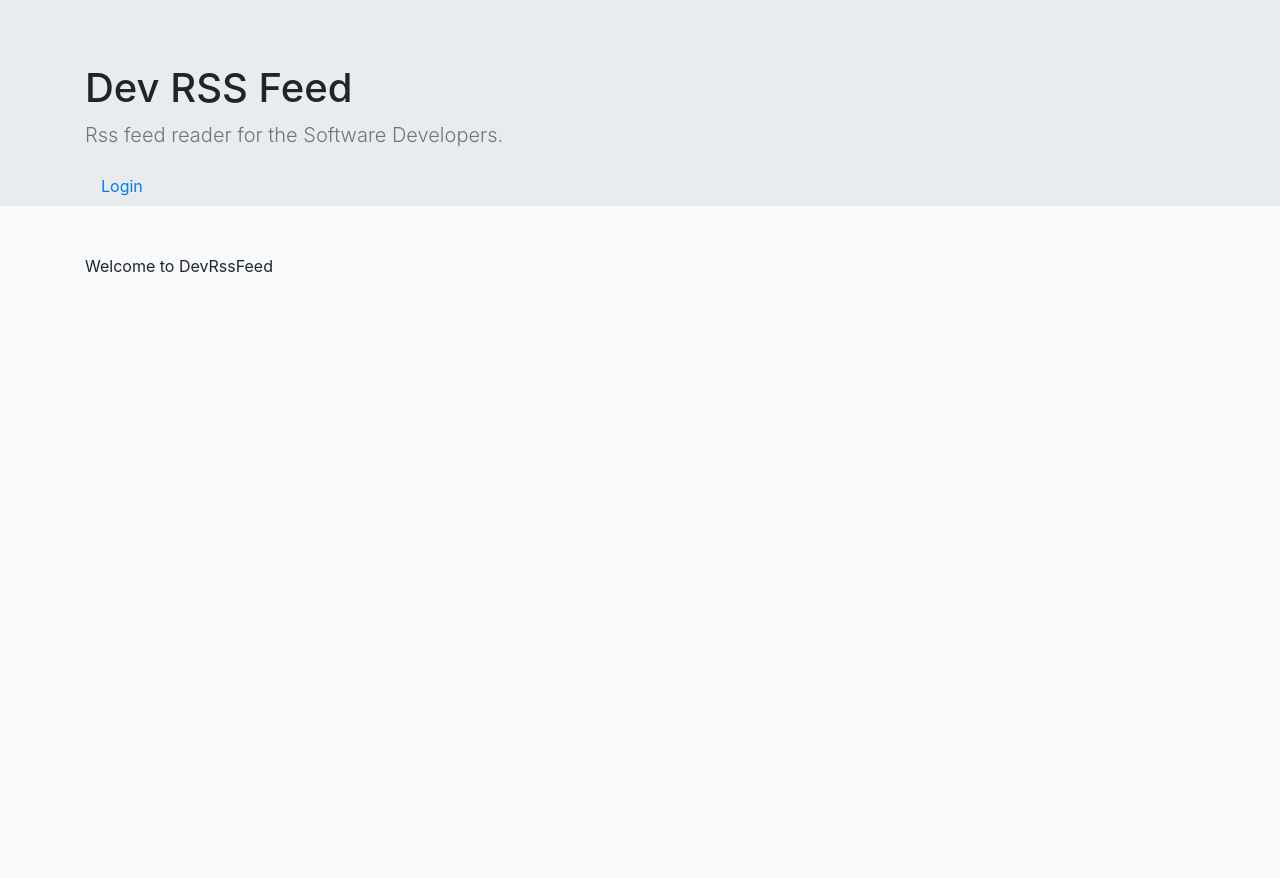
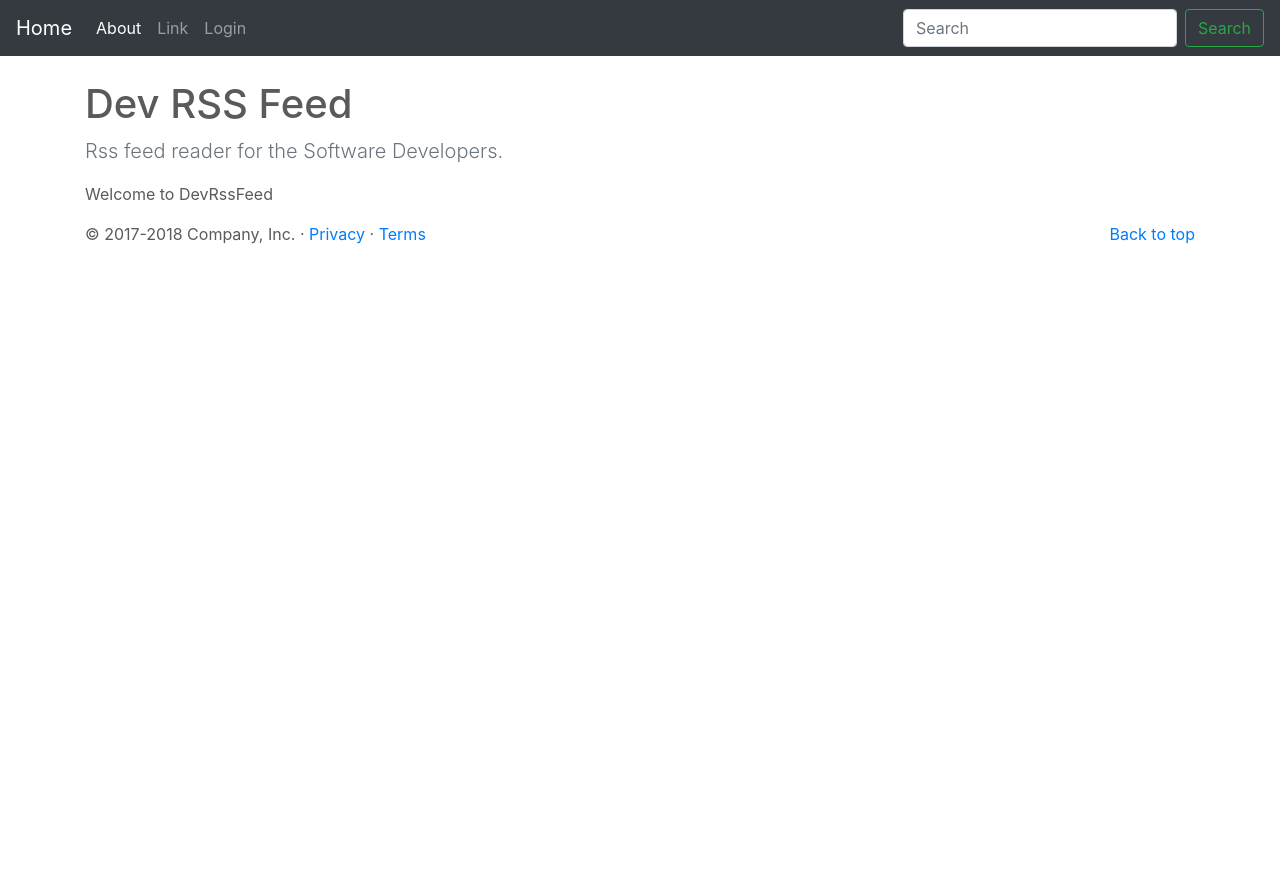
Before and after one commit to h-hub/hacknow-project, a Django app: page / in a window 1280 px wide. After the commit the page ends 244 px from the top, so only its background shows below. Run offline with Django 3.2, Linux system fonts and the light colour scheme; some libraries are stand-ins or nearby versions.

Commit message:
layout change and menu change

```diff
--- a/devRssReader/settings.py
+++ b/devRssReader/settings.py
@@ -85,6 +85,7 @@ WSGI_APPLICATION = 'devRssReader.wsgi.application'
 
 DATABASES = { 'default': dj_database_url.config(conn_max_age=500, ssl_require=True) }
 
+
 # Password validation
 # https://docs.djangoproject.com/en/3.0/ref/settings/#auth-password-validators
 
--- /dev/null
+++ b/static/base.css
@@ -0,0 +1,5 @@
+body {
+    padding-top: 5rem;
+    padding-bottom: 3rem;
+    color: #5a5a5a;
+}
--- a/templates/base.html
+++ b/templates/base.html
@@ -1,3 +1,5 @@
+{% load static %}
+
 {# Load the tag library #}
 {% load bootstrap4 %}
 
@@ -14,41 +16,70 @@
 <head>
     <meta charset="UTF-8">
     <title>Dev RSS Feed Reader</title>
+    <link rel="stylesheet" type="text/css" href="{% static "base.css" %}">
 </head>
 
 <body>
+    <header>
+        <nav class="navbar navbar-expand-md navbar-dark fixed-top bg-dark">
+            <a class="navbar-brand" href="/">Home</a>
+            <button class="navbar-toggler" type="button" data-toggle="collapse" data-target="#navbarSupportedContent"
+                aria-controls="navbarSupportedContent" aria-expanded="false" aria-label="Toggle navigation">
+                <span class="navbar-toggler-icon"></span>
+            </button>
 
-    <div class="jumbotron jumbotron-fluid h-100">
-
+            <div class="collapse navbar-collapse" id="navbarSupportedContent">
+                <ul class="navbar-nav mr-auto">
+                    <li class="nav-item active">
+                        <a class="nav-link" href="/about">About <span class="sr-only">(current)</span></a>
+                    </li>
+                    <li class="nav-item">
+                        <a class="nav-link" href="#">Link</a>
+                    </li>
+                    <!-- <li class="nav-item dropdown">
+                  <a class="nav-link dropdown-toggle" href="#" id="navbarDropdown" role="button" data-toggle="dropdown" aria-haspopup="true" aria-expanded="false">
+                    Dropdown
+                  </a>
+                  <div class="dropdown-menu" aria-labelledby="navbarDropdown">
+                    <a class="dropdown-item" href="#">Action</a>
+                    <a class="dropdown-item" href="#">Another action</a>
+                    <div class="dropdown-divider"></div>
+                    <a class="dropdown-item" href="#">Something else here</a>
+                  </div>
+                </li> -->
+                    {% if request.user.is_authenticated %}
+                    <li class="nav-item">
+                        <a class="nav-link" href="/user/accounts/logout" tabindex="-1" aria-disabled="true">Logout</a>
+                    </li>
+                    {% else %}
+                    <li class="nav-item">
+                        <a class="nav-link" href="/user/accounts/login" tabindex="-1" aria-disabled="true">Login</a>
+                    </li>
+                    {% endif %}
+                </ul>
+                <form class="form-inline my-2 my-lg-0">
+                    <input class="form-control mr-sm-2" type="search" placeholder="Search" aria-label="Search">
+                    <button class="btn btn-outline-success my-2 my-sm-0" type="submit">Search</button>
+                </form>
+            </div>
+        </nav>
+    </header>
+    <main role="main">
         <div class="container">
             <h1 class="jumbotron-heading">Dev RSS Feed</h1>
             <p class="lead text-muted">
                 Rss feed reader for the Software Developers.
             </p>
-
-            <nav class="nav">
-            {% if request.user.is_authenticated %}
-
-            <a class="nav-link" href="/">Home</a>
-            <a class="nav-link" href="/">Test</a>
-            <a class="nav-link" href="/about">About</a>
-            <a class="nav-link" href="/user/accounts/logout">Logout</a>
-
-            {% else %}
-            <a class="nav-link" href="/user/accounts/login">Login</a>
-            {% endif %}
-            </nav>
-
         </div>
-
-        <div class="album py-5 bg-light fill h-100">
-            <div class="container">
-                {% block content %}
-                {% endblock %}
-            </div>
+        <div class="container">
+            {% block content %}
+            {% endblock %}
         </div>
-
-    </div>
+        <footer class="container">
+            <p class="float-right"><a href="#">Back to top</a></p>
+            <p>© 2017-2018 Company, Inc. · <a href="#">Privacy</a> · <a href="#">Terms</a></p>
+        </footer>
+    </main>
 </body>
 
 </html>
```
